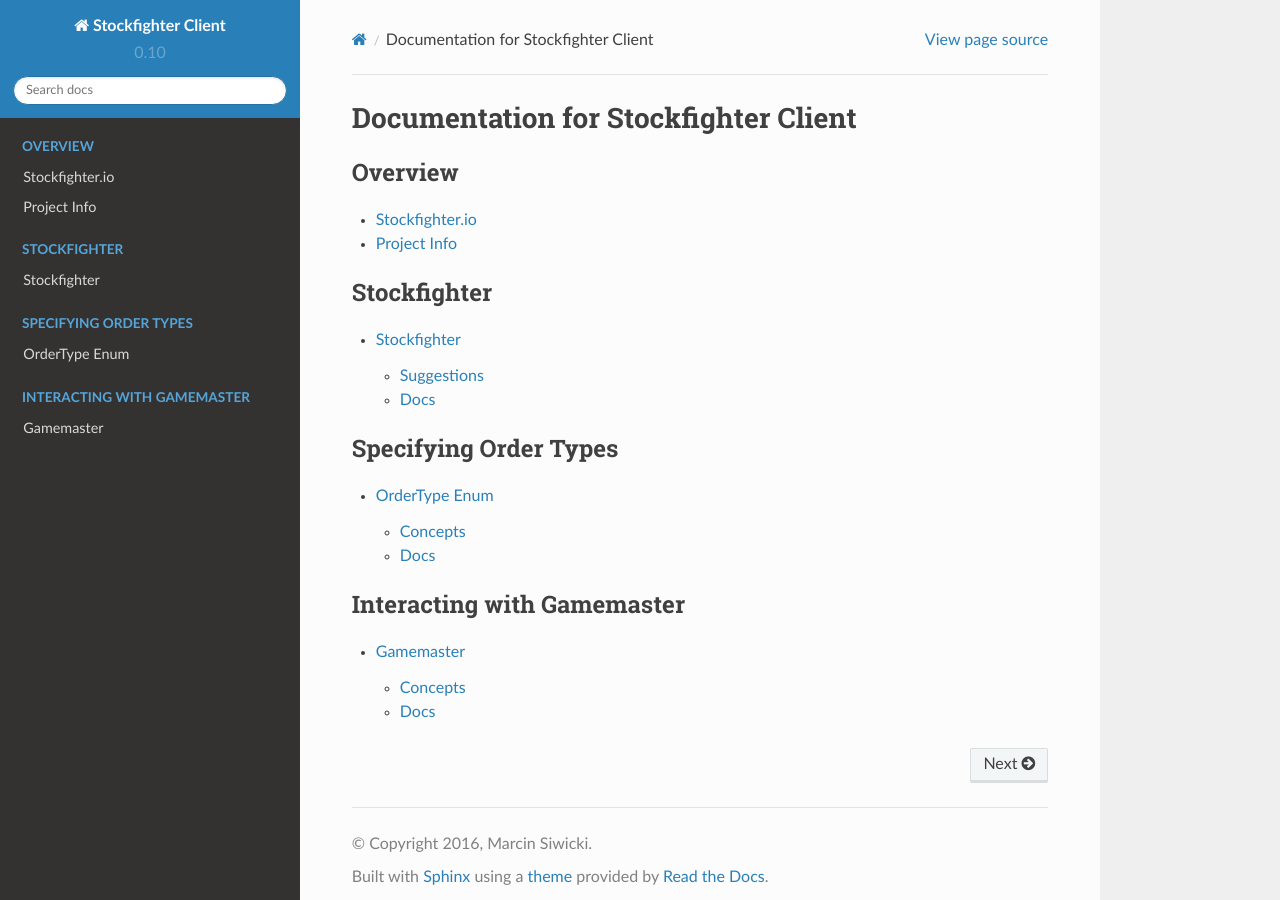
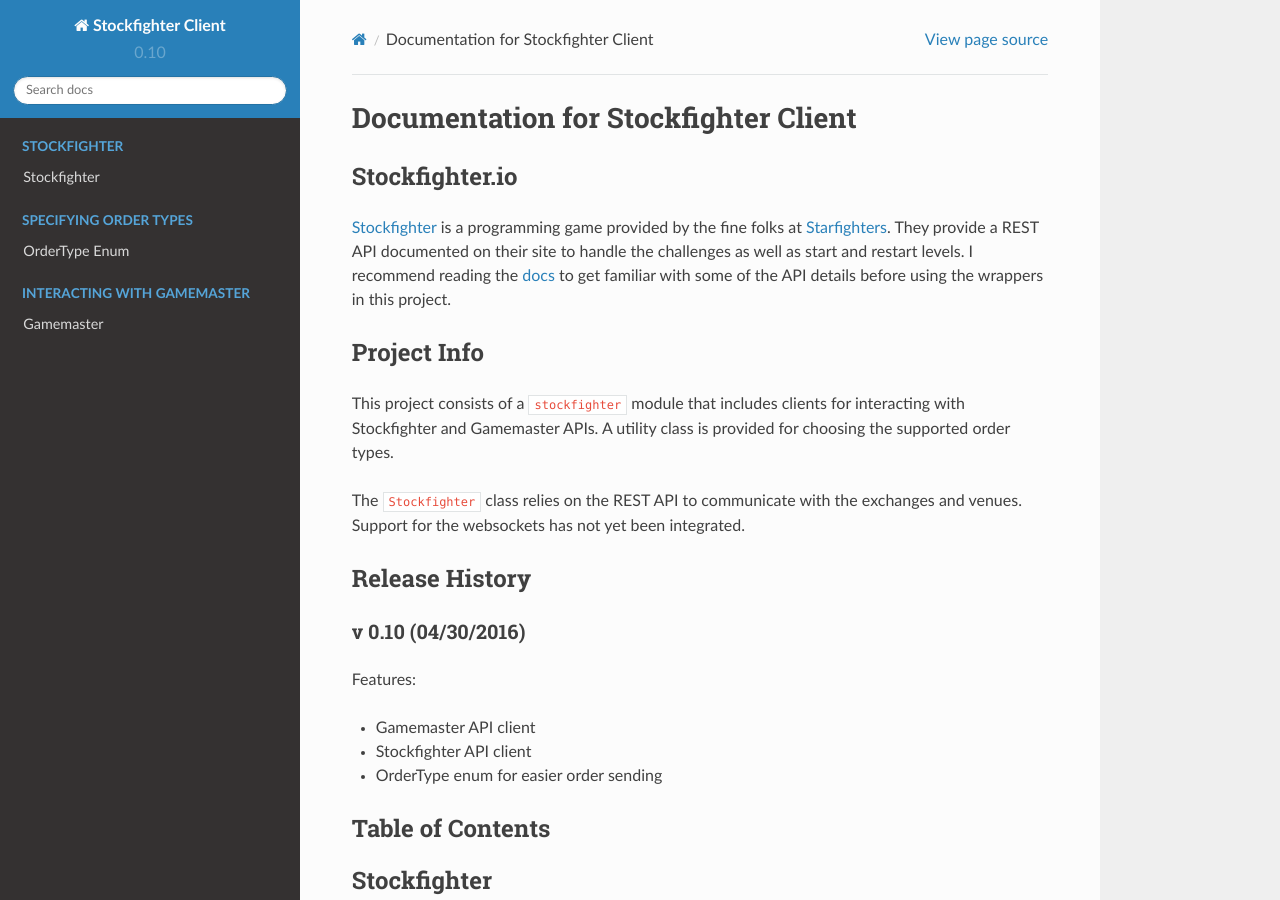
Before and after one commit to marcinsiwicki/stockfighter, a Sphinx documentation site: the page built from docs/index.rst, in a window 1280 px wide and 900 px high. Built offline with Sphinx 7.4.7 and the Read the Docs theme 2.0.0, drawn with Linux system fonts in a browser that asks for light colours.

Commit message:
Reorganizing docs

```diff
--- a/docs/index.rst
+++ b/docs/index.rst
@@ -6,11 +6,42 @@
 Documentation for Stockfighter Client
 =====================================
 
-.. toctree::
-   :maxdepth: 2
-   :caption: Overview
+Stockfighter.io
+---------------
 
-   intro
+`Stockfighter`_ is a programming game provided by the fine folks at `Starfighters`_. They
+provide a REST API documented on their site to handle the challenges as well as start
+and restart levels. I recommend reading the `docs`_ to get familiar with some of the API
+details before using the wrappers in this project.
+
+.. _Stockfighter: https://www.stockfighter.io/
+.. _Starfighters: http://www.starfighter.io/
+.. _docs: https://starfighter.readme.io/v1.0/docs
+
+Project Info
+------------
+
+This project consists of a ``stockfighter`` module that includes clients for
+interacting with Stockfighter and Gamemaster APIs. A utility class is
+provided for choosing the supported order types.
+
+The ``Stockfighter`` class relies on the REST API to communicate with the exchanges
+and venues. Support for the websockets has not yet been integrated.
+
+
+Release History
+---------------
+
+v 0.10 (04/30/2016)
+~~~~~~~~~~~~~~~~~~~
+Features:
+
+* Gamemaster API client
+* Stockfighter API client
+* OrderType enum for easier order sending
+
+Table of Contents
+-----------------
 
 .. toctree::
    :maxdepth: 2
```
Also changed, not shown: docs/intro.rst (deleted, +0 -21 lines), 8 other files.
